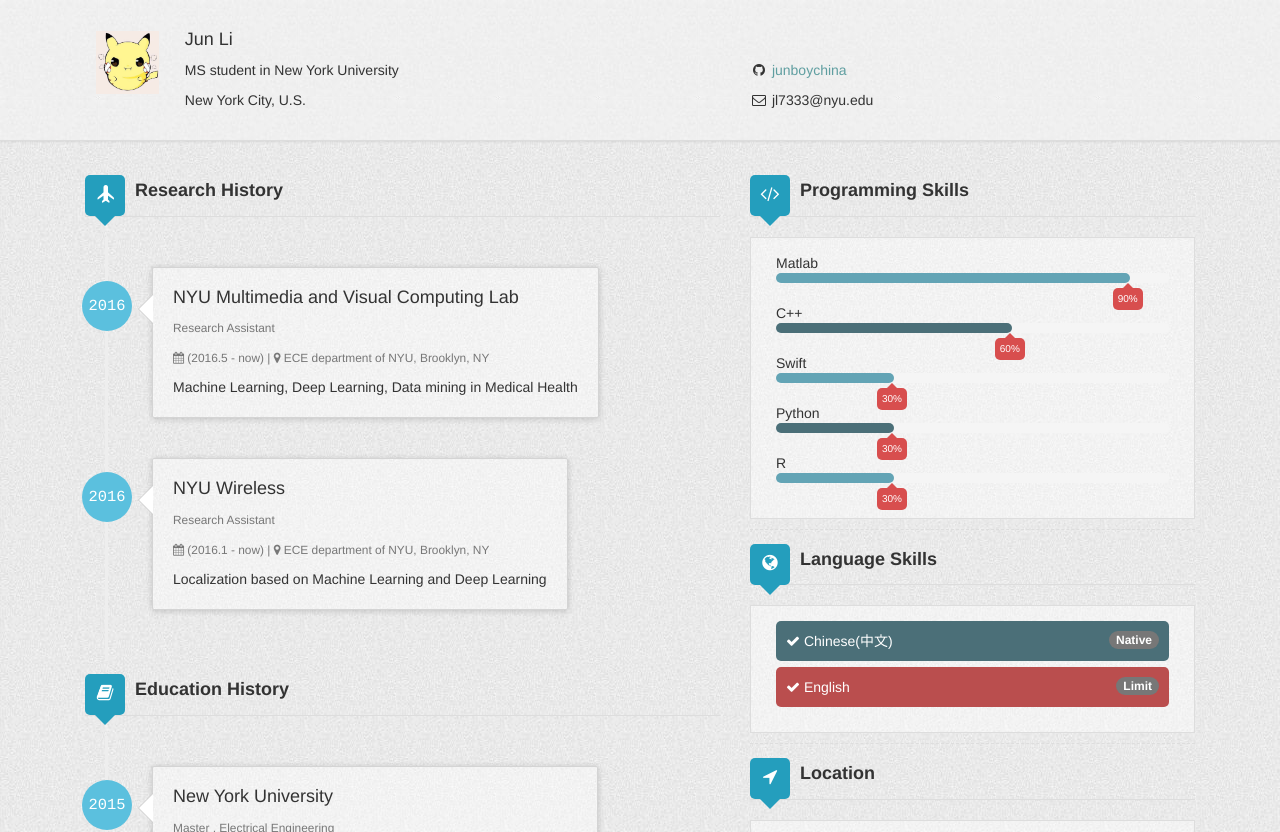
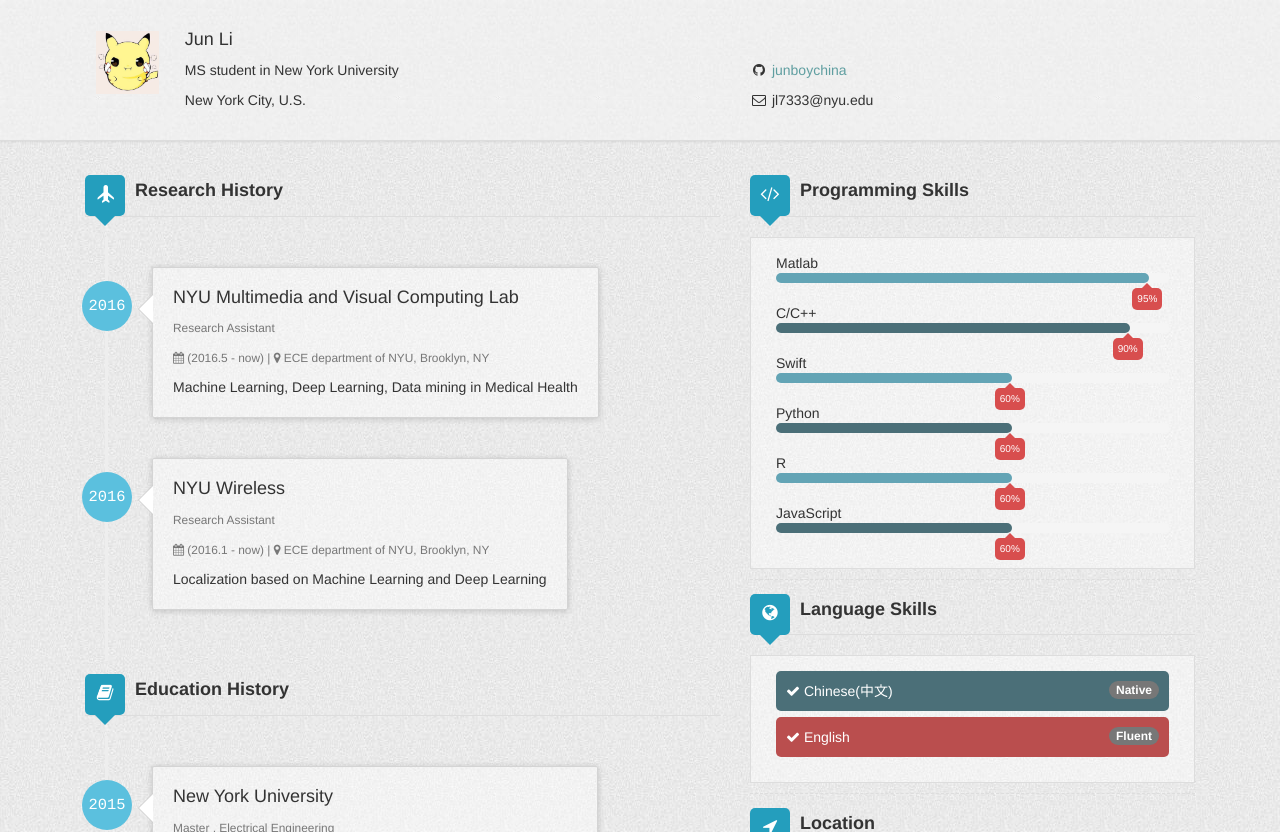
Before and after one commit to junboychina/junboychina.github.io, a Jekyll site: the page built from about.html, in a window 1280 px wide and 900 px high, cut to the strip 0-832 px from the top of the window. Built offline with Jekyll 4.4.1, drawn with Linux system fonts in a browser that asks for light colours.

Commit message:
language

```diff
--- a/_data/author.yml
+++ b/_data/author.yml
@@ -52,20 +52,23 @@
   proficiency: Native
 - language2:
   name: English
-  proficiency: Limit
+  proficiency: Fluent
 programmingSkills:
 - Matlab:
   name: Matlab
+  percentage: 95%
+- C/C++:
+  name: C/C++
   percentage: 90%
-- C++:
-  name: C++
-  percentage: 60%
 - Swift:
   name: Swift
-  percentage: 30%
+  percentage: 60%
 - Python:
   name: Python
-  percentage: 30%
+  percentage: 60%
 - R:
   name: R
-  percentage: 30%
+  percentage: 60%
+- JavaScript:
+  name: JavaScript
+  percentage: 60%
```
